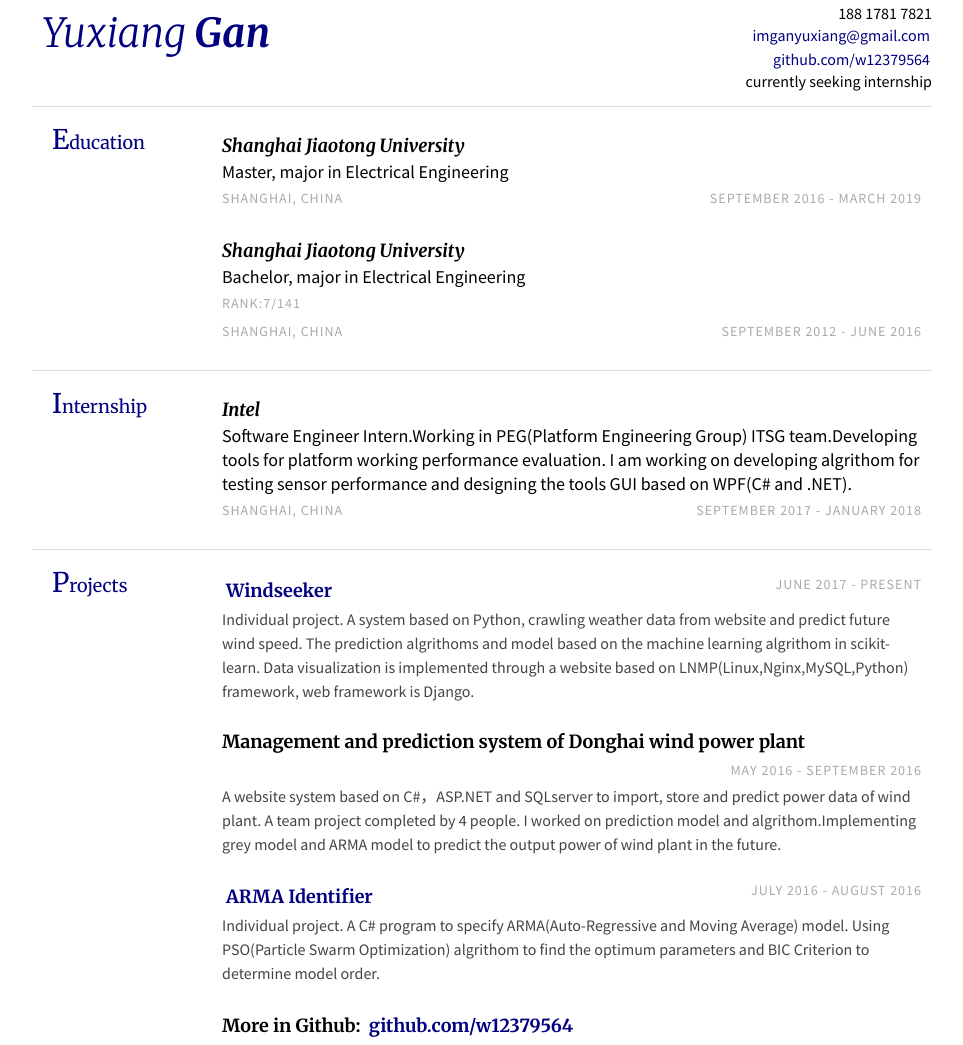
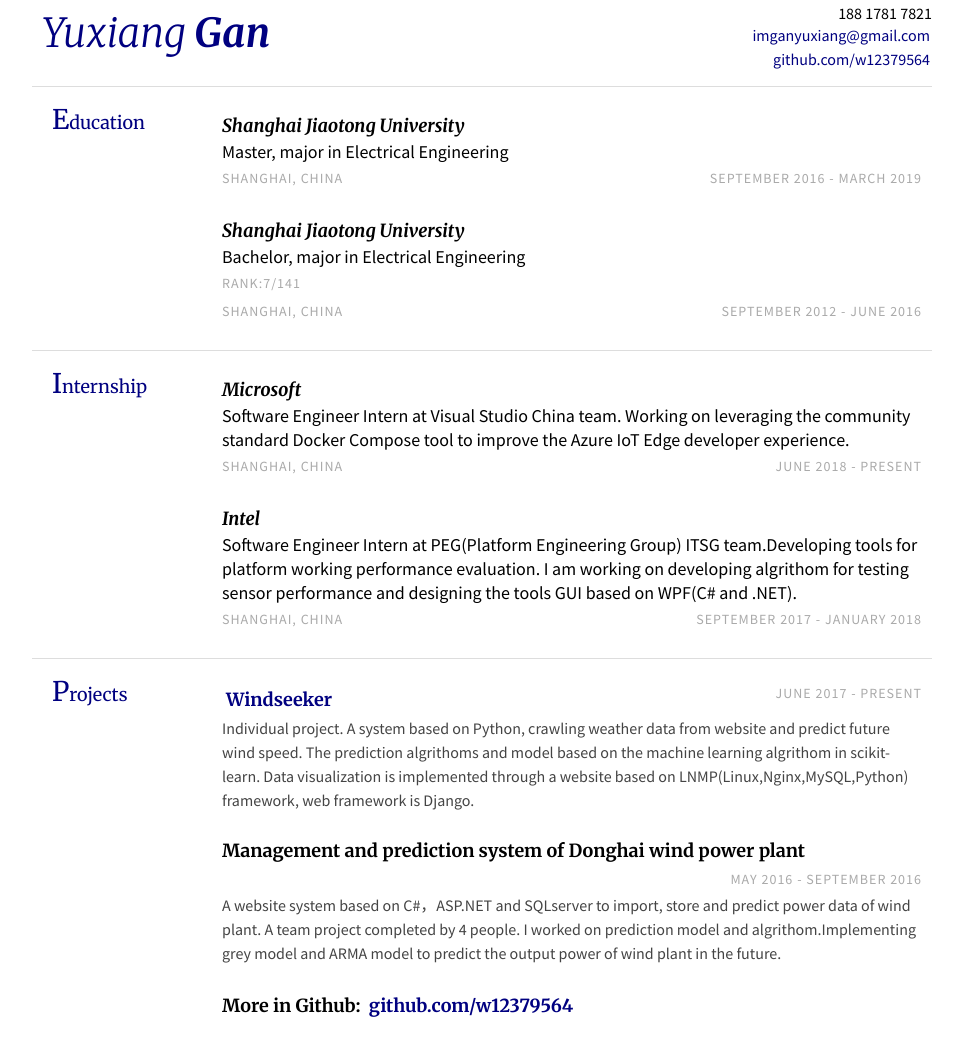
Before and after one commit to w12379564/myresume, a plain HTML site: page index.html in a window 1280 px wide. Shown: the part 65-1110 px from the top of the page, without its empty margins (158-1121 px from the left). Drawn offline with Linux system fonts and the light colour scheme.

Commit message:
add ms,remove arma

```diff
--- a/index.html
+++ b/index.html
@@ -22,7 +22,7 @@
                     </div> -->
                     <div><a href="https://github.com/w12379564">github.com/w12379564</a>
                     </div>
-                    <div>currently seeking internship</div>
+
                 </div>
             </div>
             <div class="section row">
@@ -56,10 +56,21 @@
             </div>
             <div class="section row">
                 <h2 class="col">Internship</h2>
+                <div class="section-text col-right">
+                    <h3><span class="emph">Microsoft</h3>
+                    <div>Software Engineer Intern at Visual Studio China team. Working on leveraging the community standard Docker Compose tool
+					to improve the Azure IoT Edge developer experience.</div>
+                    <div class="row">
+                        <div class="col light">Shanghai, China</div>
+                        <div class="col-right light">June 2018 - PRESENT</div>
+
+
+                    </div>
+                </div>
 
                 <div class="section-text col-right">
                     <h3><span class="emph">Intel</h3>
-                    <div>Software Engineer Intern.Working in PEG(Platform Engineering Group) ITSG team.Developing tools for platform working performance evaluation.
+                    <div>Software Engineer Intern at PEG(Platform Engineering Group) ITSG team.Developing tools for platform working performance evaluation.
 						I am working on developing algrithom for testing sensor performance and designing the tools GUI based on WPF(C# and .NET).</div>
                     <div class="row">
                         <div class="col light">Shanghai, China</div>
@@ -100,18 +111,7 @@
                         I worked on prediction model and algrithom.Implementing grey model and ARMA model to predict the output power of wind plant in the future.
                     </div>
                 </div>
-                <div class="section-text col-right">
-                    <div class="row">
-                        <div class="col">
-                          <h3><a href="https://github.com/w12379564/arma">ARMA Identifier</a></h3>
-                        </div>
-                        <div class="col-right light">July 2016 - August 2016</div>
-                    </div>
-                    <div class="desc">Individual project.
-                        A C# program to specify ARMA(Auto-Regressive and Moving Average) model.
-                        Using PSO(Particle Swarm Optimization) algrithom to find the optimum parameters and BIC Criterion to determine model order.
-                    </div>
-                </div>
+
                 <div class="section-text col-right">
                     <div class="row">
                         <div class="col">
```
